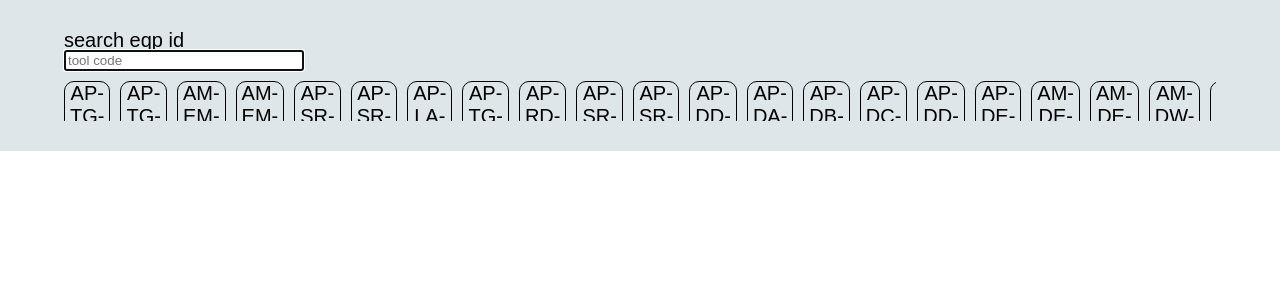
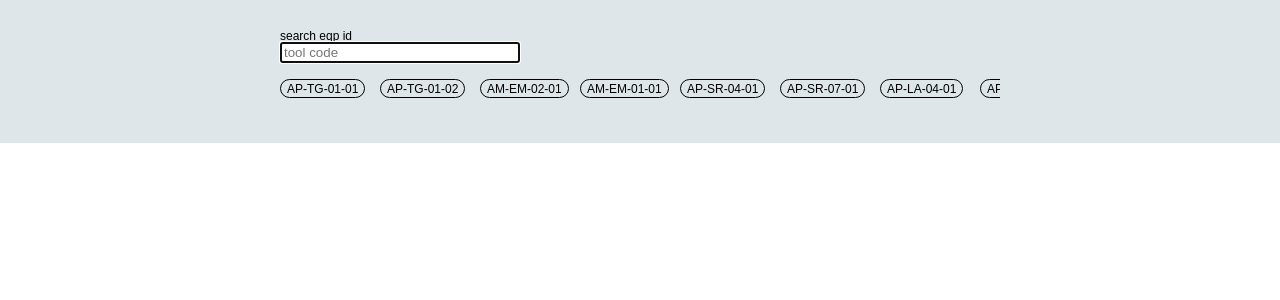
Before and after one commit to david-YJ-Kim/lvs_ui, a React (Vite) app: page /logview in a window 1280 px wide. Shown: the top 300 px of the page. Built offline with nearby package versions, Linux system fonts and the light colour scheme.

Commit message:
searchPanel

```diff
--- a/src/components/search_panel.tsx
+++ b/src/components/search_panel.tsx
@@ -13,7 +13,7 @@ const Container = styled.div`
   flex-direction: column;
   justify-content: space-between;
   margin: 30px 30px;
-  width: 90%;
+  width: 90vh;
 `;
 const SearchForm = styled.div`
   width: 30vh;
@@ -22,31 +22,45 @@ const SearchForm = styled.div`
   align-items: flex-start;
 `;
 const BasicSpan = styled.span`
-  font-size: 20px;
+  font-size: 1.5vh;
 `;
 const ViewResult = styled.div`
   display: flex;
   align-items: flex-start;
   /* width: 80vw; */
-  width: 100%;
   overflow-y: auto; /* Add scroll if content exceeds height */
   max-height: 60vh; /* Limit maximum height to 60% of viewport height */
+  overflow-x: hidden;
+  overflow-y: hidden;
 `;
 
 const ToolBox = styled.div`
+  min-width: 100px;
+  min-height: 50px;
+  overflow-x: hidden;
+  overflow-y: hidden;
+  white-space: nowrap;
+  -webkit-overflow-scrolling: touch;
+  display: flex;
+  align-items: center;
+`;
+
+const ToolList = styled.div`
   width: 100px;
-  height: 50px;
+  height: 100%;
+  padding: 0.5;
+  box-sizing: border-box;
 `;
 
 const ToolBtn = styled.button<{ bgcolor: string }>`
   border-radius: 10px;
   border: 1px solid black;
-  padding: 0px 5px;
-  margin: 10px 0px;
-  margin-right: 10px;
   background-color: ${(props) => props.bgcolor};
   cursor: pointer;
 `;
+
+// https://codepen.io/mahish/pen/RajmQw
+// → 참고로 search panel 만들기555
 
 export default function SearchPanel() {
   const [toolcodeState, setToolcodeState] = useRecoilState(toolcodeValueSate);
@@ -73,6 +87,7 @@ export default function SearchPanel() {
       <ViewResult>
         {toolcodeList.map((crnToolCode, index) => (
           <ToolBox>
+            <ToolList>
               <ToolBtn
                 bgcolor={
                   toolcodeState.toolcode === crnToolCode ? "#00b894" : "#dfe6e9"
@@ -82,6 +97,7 @@ export default function SearchPanel() {
               >
                 <BasicSpan>{crnToolCode}</BasicSpan>
               </ToolBtn>
+            </ToolList>
           </ToolBox>
         ))}
       </ViewResult>
```
Lines whose indentation alone changed are shown as unchanged.
